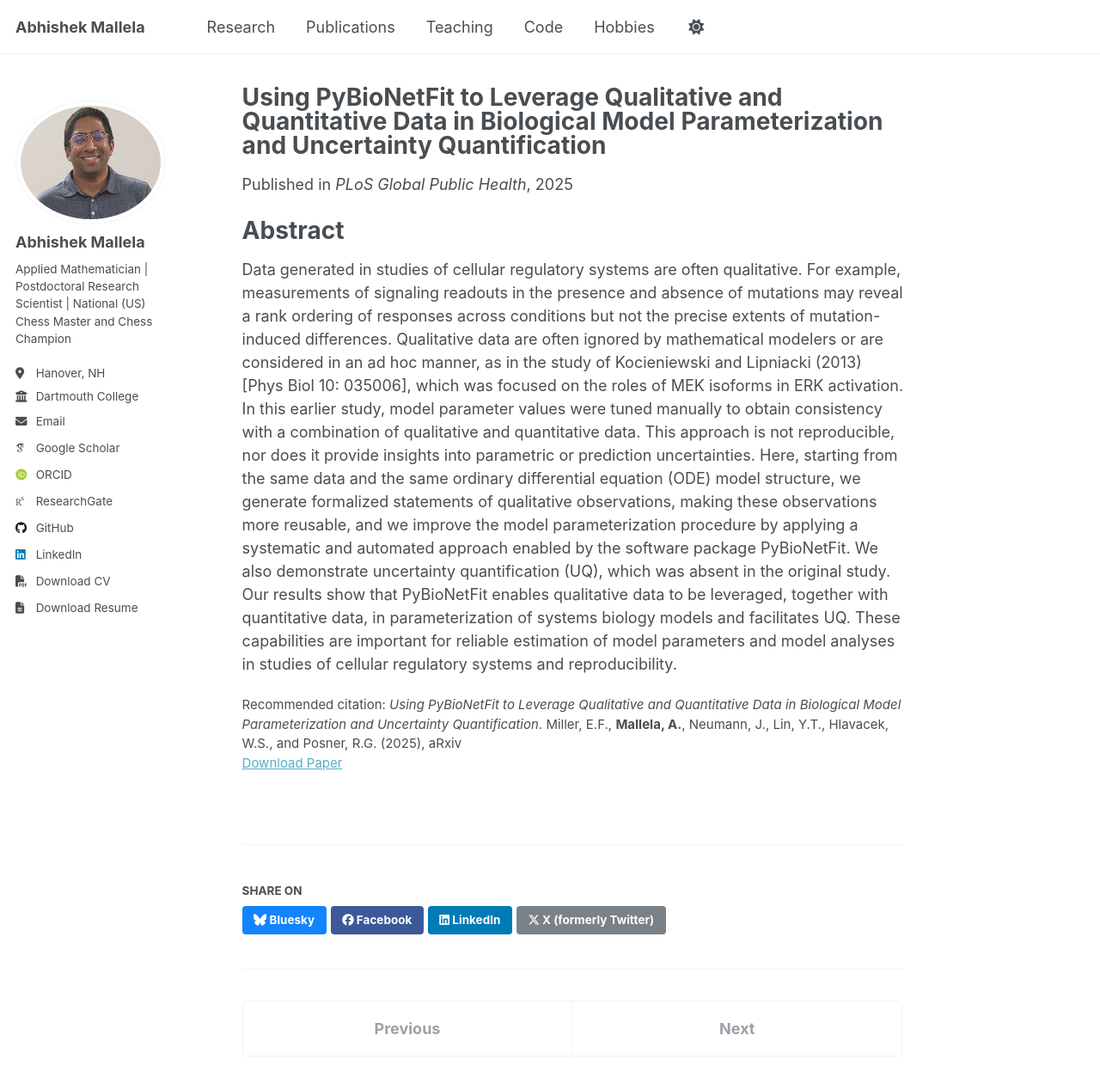
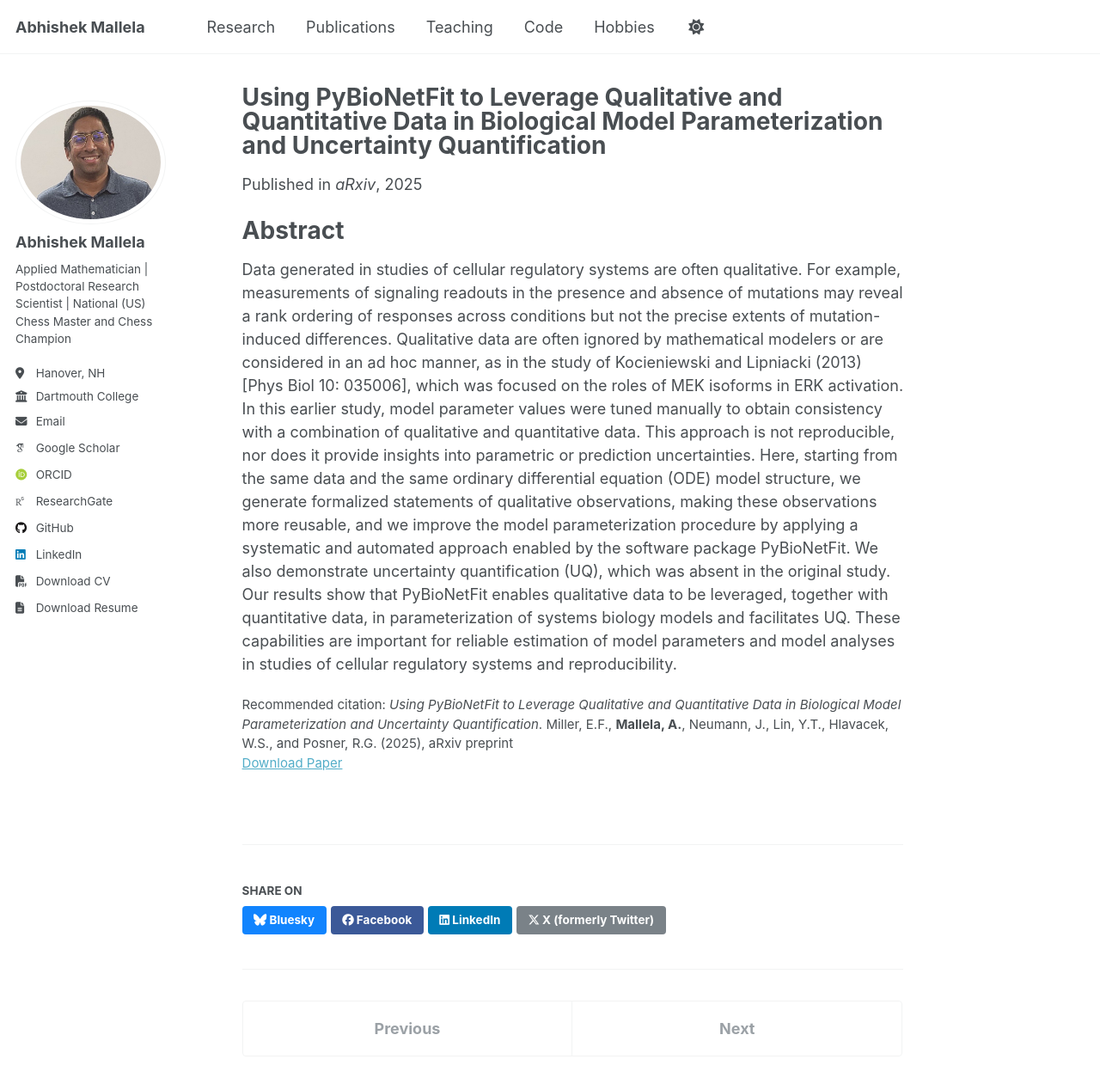
Before and after one commit to dynova/dynova.github.io, a Jekyll site: the page built from _publications/miller_posner_aRxiv2025.md, in a window 1280 px wide and 1400 px high. Shown: the top 1268 px of the window at 86% size. Built offline with Jekyll 4.4.1, drawn with Linux system fonts in a browser that asks for light colours; some web fonts are replaced.

Commit message:
Edited metadata

```diff
--- a/_publications/miller_posner_aRxiv2025.md
+++ b/_publications/miller_posner_aRxiv2025.md
@@ -4,9 +4,9 @@ collection: publications
 permalink: /publications/miller_posner_aRxiv2025
 excerpt: ''
 date: 2025-08-26
-venue: 'PLoS Global Public Health'
+venue: 'aRxiv'
 paperurl: 'https://arxiv.org/pdf/2508.19420'
-citation: '<em>Using PyBioNetFit to Leverage Qualitative and Quantitative Data in Biological Model Parameterization and Uncertainty Quantification</em>. Miller, E.F., <b>Mallela, A.</b>, Neumann, J., Lin, Y.T., Hlavacek, W.S., and Posner, R.G. (2025), aRxiv'
+citation: '<em>Using PyBioNetFit to Leverage Qualitative and Quantitative Data in Biological Model Parameterization and Uncertainty Quantification</em>. Miller, E.F., <b>Mallela, A.</b>, Neumann, J., Lin, Y.T., Hlavacek, W.S., and Posner, R.G. (2025), aRxiv preprint'
 ---
 
 # Abstract
```
Also changed, not shown: _publications/mallela_medRxiv2020.md (+1 -1 lines), _publications/mallela_schnell_bioRxiv2025.md (+1 -1 lines), _publications/pal_nowak_aRxiv2026.md (+1 -1 lines), 1 other file.
